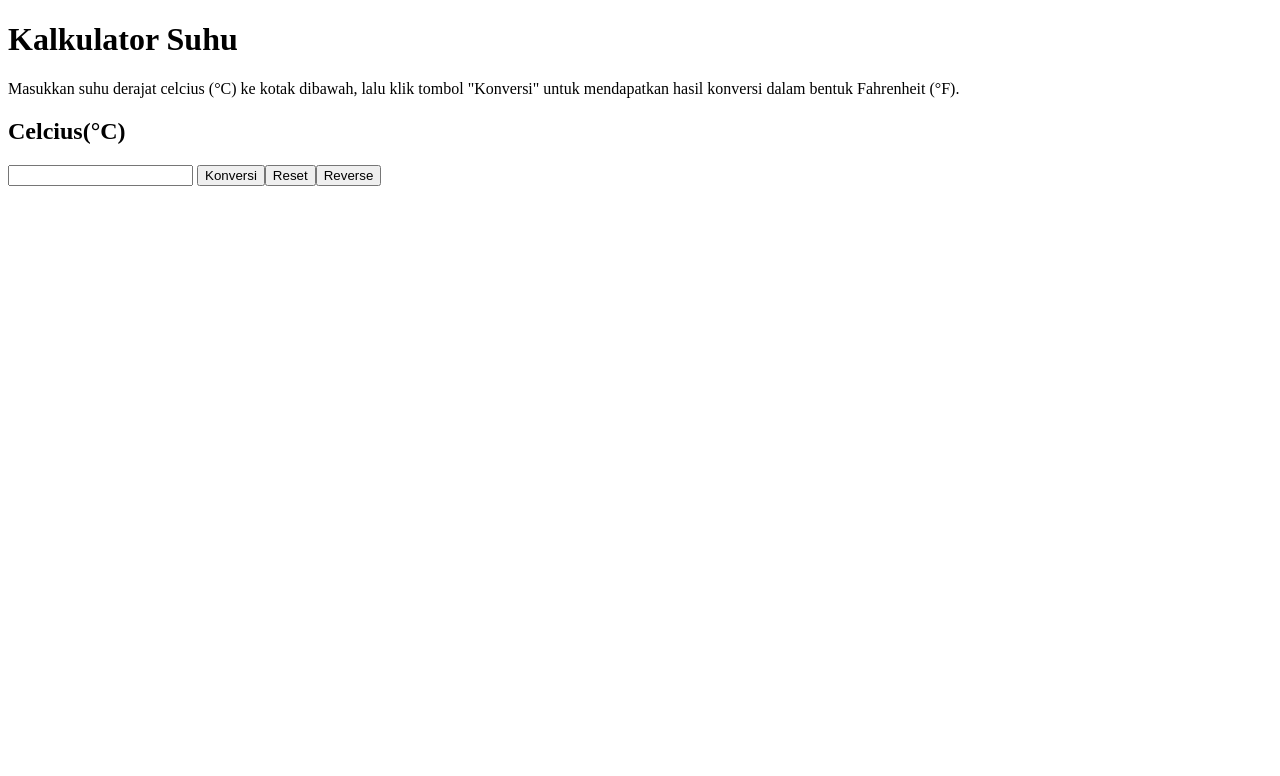
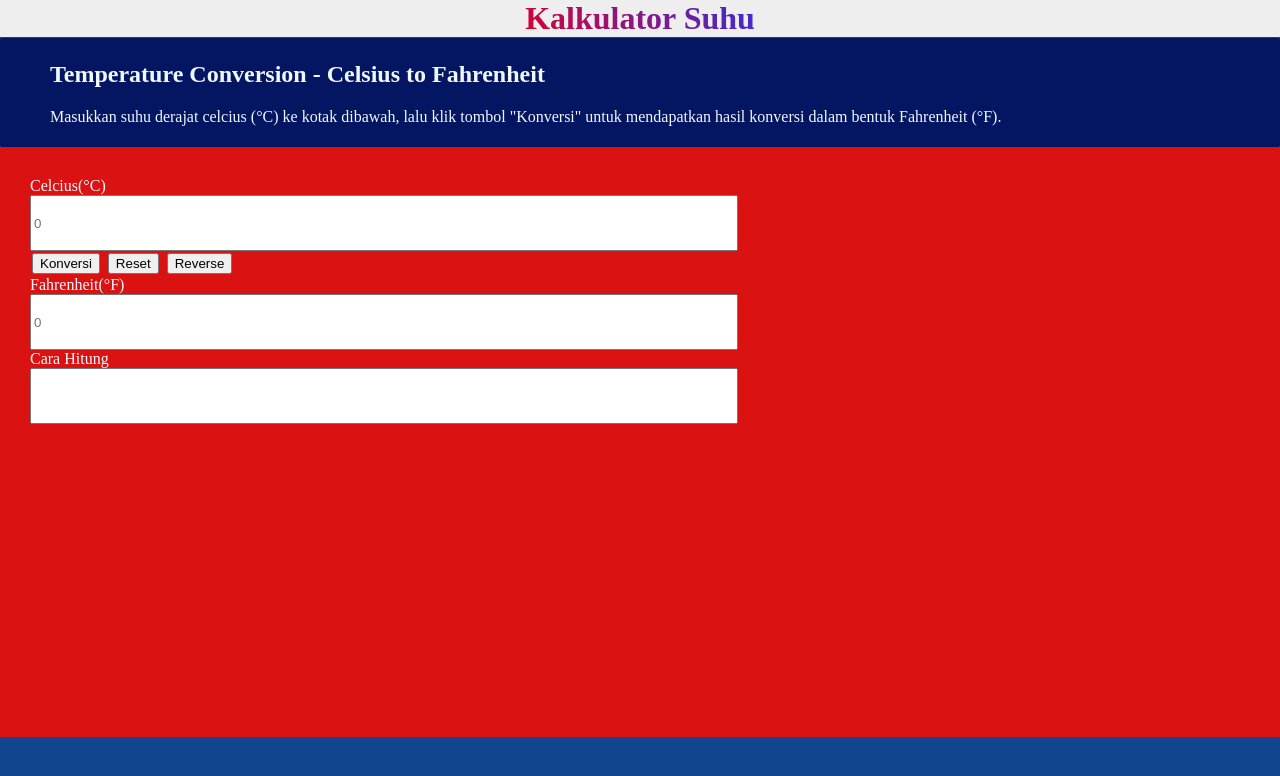
Before and after one commit to revou-fundamental-course/2-oct-23-Fraggerz777, a plain HTML site: page index.html in a window 1280 px wide. Drawn offline with Linux system fonts and the light colour scheme.

Commit message:
added input and UI

```diff
--- a/CSS/style.css
+++ b/CSS/style.css
@@ -0,0 +1,52 @@
+h1{
+    text-align: center;
+    margin-top: -8px;
+    margin-right:-8px;
+    margin-left:-8px;
+}
+body {
+    background-color: #11468F;
+    background-size: cover;
+
+  }
+  section{
+    background-color: #041562;
+    -webkit-text-fill-color: aliceblue;
+    text-indent: 50px;
+    margin-top: -20px;
+    margin-right:-8px;
+    padding-top:3px;
+    padding-bottom: 5px;
+    margin-left:-8px;
+    border-radius: 2px;
+  }
+  main{
+    background: #DA1212;
+    padding:30px;
+    width: cover;
+    height: 530px;
+    margin-right:-8px;
+    margin-left:-8px;
+    text-align: left;
+}
+
+.gradient-text {
+    background-color: #f3ec78;
+    background-image: linear-gradient(45deg, #D80032, #362FD9);
+    background-size: cover;
+    -webkit-background-clip: text;
+    -moz-background-clip: text;
+    -webkit-text-fill-color: transparent;
+    -moz-text-fill-color: transparent;
+}
+ button{
+    margin: 2px;
+
+ }
+ label{
+    -webkit-text-fill-color: aliceblue;
+ }
+ input{
+    width:700px;
+    height:50px;
+ }
--- a/index.html
+++ b/index.html
@@ -10,14 +10,33 @@
 </head>
 
 <body>
+    <header>
+        <h1 style="background-color:#EEEEEE;">
+            <span class="gradient-text">Kalkulator Suhu</span>
+        </h1>
+    </header>
+    <section>
+        <h2>Temperature Conversion - Celsius to Fahrenheit </h2>
+        <p>Masukkan suhu derajat celcius (°C) ke kotak dibawah,
+        lalu klik tombol "Konversi" untuk mendapatkan hasil konversi dalam bentuk Fahrenheit (°F). </p></section>
     <main>
-        <h1>Kalkulator Suhu</h1>
-        <p>Masukkan suhu derajat celcius (°C) ke kotak dibawah,
-           lalu klik tombol "Konversi" untuk mendapatkan hasil konversi dalam bentuk Fahrenheit (°F). </p>
-        <h2>Celcius(°C)</h2>
-        <input type="number">
-        <button>Konversi</button><button>Reset</button><button>Reverse</button>
+            <label for="celcius" >Celcius(°C)<br></label>
+
+         <input type="number" id="input" placeholder="0">
+         <br>
+         <button>Konversi</button>
+         <button>Reset</button>
+         <button>Reverse</button>
+         <br>
+         <label for="fahrenheit">Fahrenheit(°F)</label>
+         <br>
+         <input type="number" id="output" placeholder="0">
+         <br>
+         <label for="count">Cara Hitung</label>
+         <br>
+         <input type="string"><br>
     </main>
+
 
 </body>
 
```
